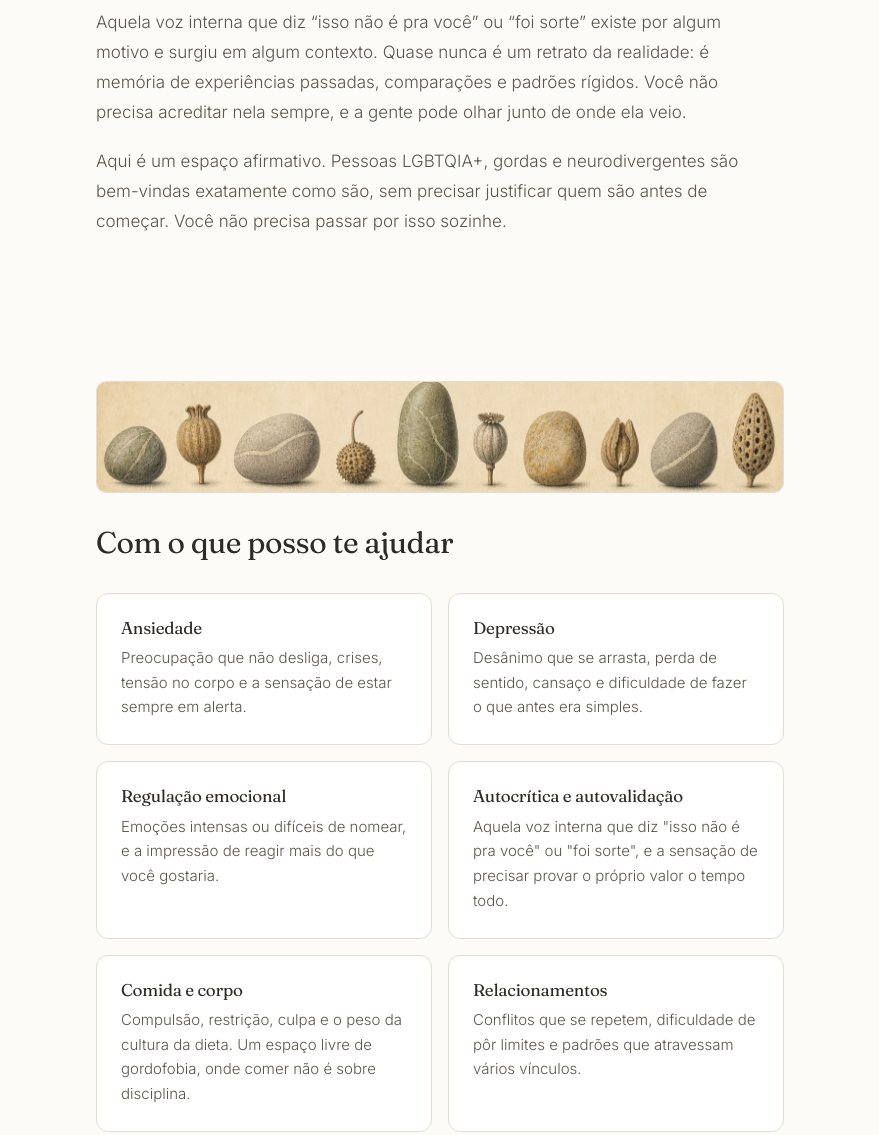
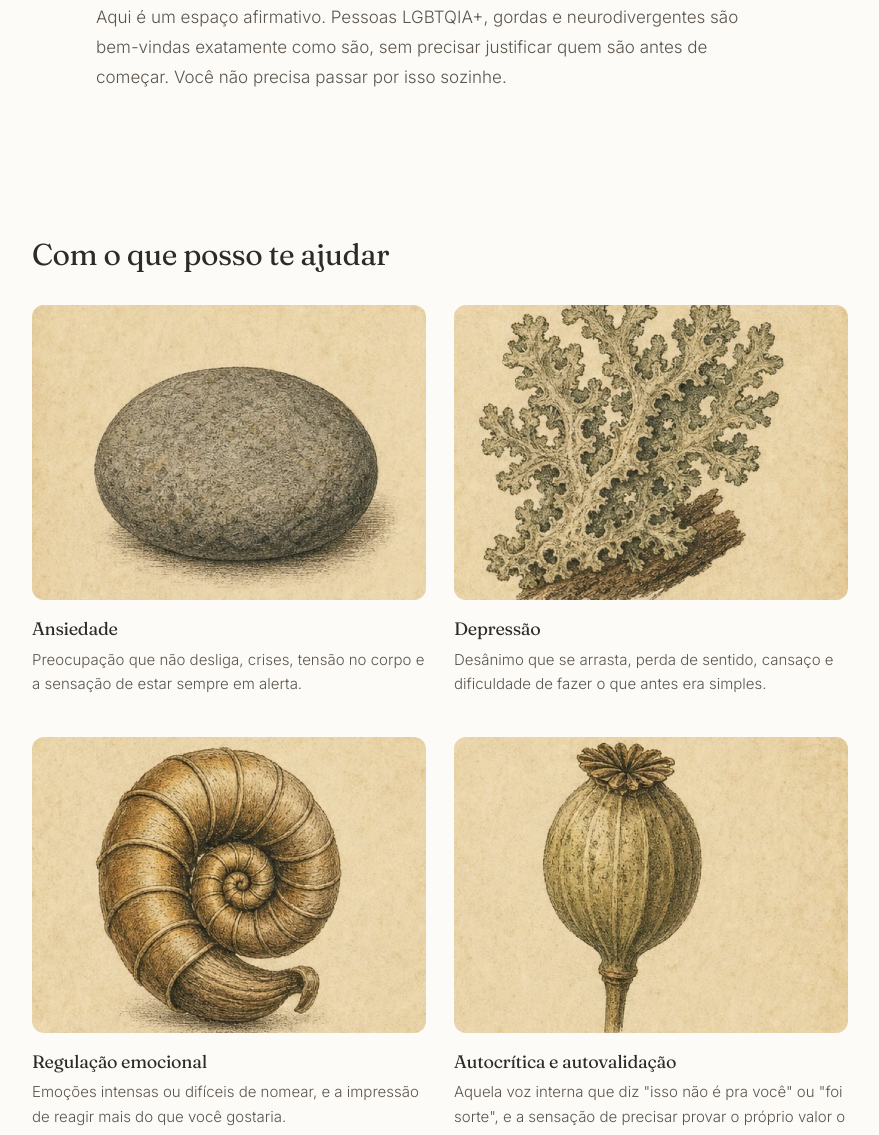
Before and after one commit to bcrfaria/bruna-page, an Astro site: page / in a window 1280 px wide. Shown: the part 1283-2418 px from the top of the page, without its empty margins (200-1079 px from the left). Built offline with nearby package versions, Linux system fonts and the light colour scheme; Astro itself is replaced by a stand-in of ours.

Commit message:
Espécime botânico em cada cartão, no lugar das faixas
Cada tema ganha um espécime da mesma prancha, como card de post.
As três capas decorativas saíram: ocupavam altura sem significar nada.

```diff
--- a/src/config.ts
+++ b/src/config.ts
@@ -27,15 +27,16 @@ export const whatsappUrl = `https://wa.me/${site.whatsapp}?text=${encodeURICompo
   'Olá, Bruna! Vim pelo seu site e gostaria de saber mais sobre as sessões.',
 )}`;
 
+// `esp` é o espécime da prancha botânica que ilustra cada tema.
 export const queixas = [
-  { titulo: 'Ansiedade', texto: 'Preocupação que não desliga, crises, tensão no corpo e a sensação de estar sempre em alerta.' },
-  { titulo: 'Depressão', texto: 'Desânimo que se arrasta, perda de sentido, cansaço e dificuldade de fazer o que antes era simples.' },
-  { titulo: 'Regulação emocional', texto: 'Emoções intensas ou difíceis de nomear, e a impressão de reagir mais do que você gostaria.' },
-  { titulo: 'Autocrítica e autovalidação', texto: 'Aquela voz interna que diz "isso não é pra você" ou "foi sorte", e a sensação de precisar provar o próprio valor o tempo todo.' },
-  { titulo: 'Comida e corpo', texto: 'Compulsão, restrição, culpa e o peso da cultura da dieta. Um espaço livre de gordofobia, onde comer não é sobre disciplina.' },
-  { titulo: 'Relacionamentos', texto: 'Conflitos que se repetem, dificuldade de pôr limites e padrões que atravessam vários vínculos.' },
-  { titulo: 'Vivência LGBTQIA+', texto: 'Espaço afirmativo para identidade, orientação, família e as datas que costumam pesar mais.' },
-  { titulo: 'Neurodivergências', texto: 'TDAH e autismo, inclusive como isso afeta a alimentação e a rotina. Não é frescura nem falta de esforço.' },
+  { titulo: 'Ansiedade', esp: 'pedra', texto: 'Preocupação que não desliga, crises, tensão no corpo e a sensação de estar sempre em alerta.' },
+  { titulo: 'Depressão', esp: 'liquen', texto: 'Desânimo que se arrasta, perda de sentido, cansaço e dificuldade de fazer o que antes era simples.' },
+  { titulo: 'Regulação emocional', esp: 'espiral', texto: 'Emoções intensas ou difíceis de nomear, e a impressão de reagir mais do que você gostaria.' },
+  { titulo: 'Autocrítica e autovalidação', esp: 'capsula', texto: 'Aquela voz interna que diz "isso não é pra você" ou "foi sorte", e a sensação de precisar provar o próprio valor o tempo todo.' },
+  { titulo: 'Comida e corpo', esp: 'frutos', texto: 'Compulsão, restrição, culpa e o peso da cultura da dieta. Um espaço livre de gordofobia, onde comer não é sobre disciplina.' },
+  { titulo: 'Relacionamentos', esp: 'gramas', texto: 'Conflitos que se repetem, dificuldade de pôr limites e padrões que atravessam vários vínculos.' },
+  { titulo: 'Vivência LGBTQIA+', esp: 'flor', texto: 'Espaço afirmativo para identidade, orientação, família e as datas que costumam pesar mais.' },
+  { titulo: 'Neurodivergências', esp: 'samambaia', texto: 'TDAH e autismo, inclusive como isso afeta a alimentação e a rotina. Não é frescura nem falta de esforço.' },
 ];
 
 export const formacao = [
--- a/src/pages/index.astro
+++ b/src/pages/index.astro
@@ -85,15 +85,6 @@ const jsonLd = {
 
     <main id="conteudo">
       <section class="wrap secao">
-        <img
-          class="capa"
-          src={url('/img/capa-1-trabalho.jpg')}
-          width="1400"
-          height="467"
-          alt=""
-          loading="lazy"
-          decoding="async"
-        />
         <h2>Como eu trabalho</h2>
         <div class="prosa">
           <p>
@@ -122,20 +113,20 @@ const jsonLd = {
         </div>
       </section>
 
-      <section class="wrap secao">
-        <img
-          class="capa"
-          src={url('/img/capa-2-ajudar.jpg')}
-          width="1400"
-          height="467"
-          alt=""
-          loading="lazy"
-          decoding="async"
-        />
+      <section class="wrap secao larga">
         <h2>Com o que posso te ajudar</h2>
         <ul class="grade">
           {queixas.map((q) => (
             <li class="card">
+              <img
+                class="esp"
+                src={url(`/img/esp/${q.esp}.jpg`)}
+                width="640"
+                height="480"
+                alt=""
+                loading="lazy"
+                decoding="async"
+              />
               <h3>{q.titulo}</h3>
               <p>{q.texto}</p>
             </li>
@@ -156,15 +147,6 @@ const jsonLd = {
       </section>
 
       <section class="wrap secao" id="agendar">
-        <img
-          class="capa"
-          src={url('/img/capa-3-agendar.jpg')}
-          width="1400"
-          height="467"
-          alt=""
-          loading="lazy"
-          decoding="async"
-        />
         <h2>Agendar</h2>
         {site.calLink ? (
           <>
@@ -437,15 +419,15 @@ const jsonLd = {
         font-size: clamp(1.5rem, 3.5vw, 1.875rem);
       }
 
-      /* Capa decorativa no topo da seção. */
-      .capa {
+      /* Espécime botânico que ilustra o tema de cada cartão. */
+      .esp {
         display: block;
         width: 100%;
-        height: clamp(5rem, 11vw, 7rem);
+        height: auto;
+        aspect-ratio: 4 / 3;
         object-fit: cover;
-        border-radius: 10px;
-        margin-bottom: 2rem;
-        border: 1px solid var(--linha);
+        border-radius: 12px;
+        margin-bottom: 1.125rem;
       }
 
       .prosa p {
@@ -458,25 +440,23 @@ const jsonLd = {
          sumiria no fundo verde do botão. */
       .prosa a:not(.btn) { color: var(--verde-escuro); }
 
+      /* A grade de cartões respira melhor que a coluna de leitura. */
+      .larga { max-width: 54rem; }
+
       /* Cards */
       .grade {
         list-style: none;
         margin: 0;
         padding: 0;
         display: grid;
-        gap: 1rem;
-        grid-template-columns: repeat(auto-fit, minmax(15rem, 1fr));
+        gap: 2.5rem 1.75rem;
+        grid-template-columns: repeat(auto-fit, minmax(16rem, 1fr));
       }
 
-      .card {
-        background: #fff;
-        border: 1px solid var(--linha);
-        border-radius: 12px;
-        padding: 1.5rem;
-      }
+      /* Card de post: imagem no topo, texto embaixo, sem moldura. */
       .card h3 {
         margin: 0 0 0.5rem;
-        font-size: 1.0625rem;
+        font-size: 1.125rem;
       }
       .card p {
         margin: 0;
```
Also changed, not shown: public/img/capa-1-trabalho.jpg (deleted), public/img/capa-2-ajudar.jpg (deleted), public/img/capa-3-agendar.jpg (deleted), public/img/esp/capsula.jpg (added), public/img/esp/espiral.jpg (added), public/img/esp/flor.jpg (added), public/img/esp/frutos.jpg (added), public/img/esp/gramas.jpg (added), public/img/esp/liquen.jpg (added), public/img/esp/pedra.jpg (added), public/img/esp/samambaia.jpg (added).
